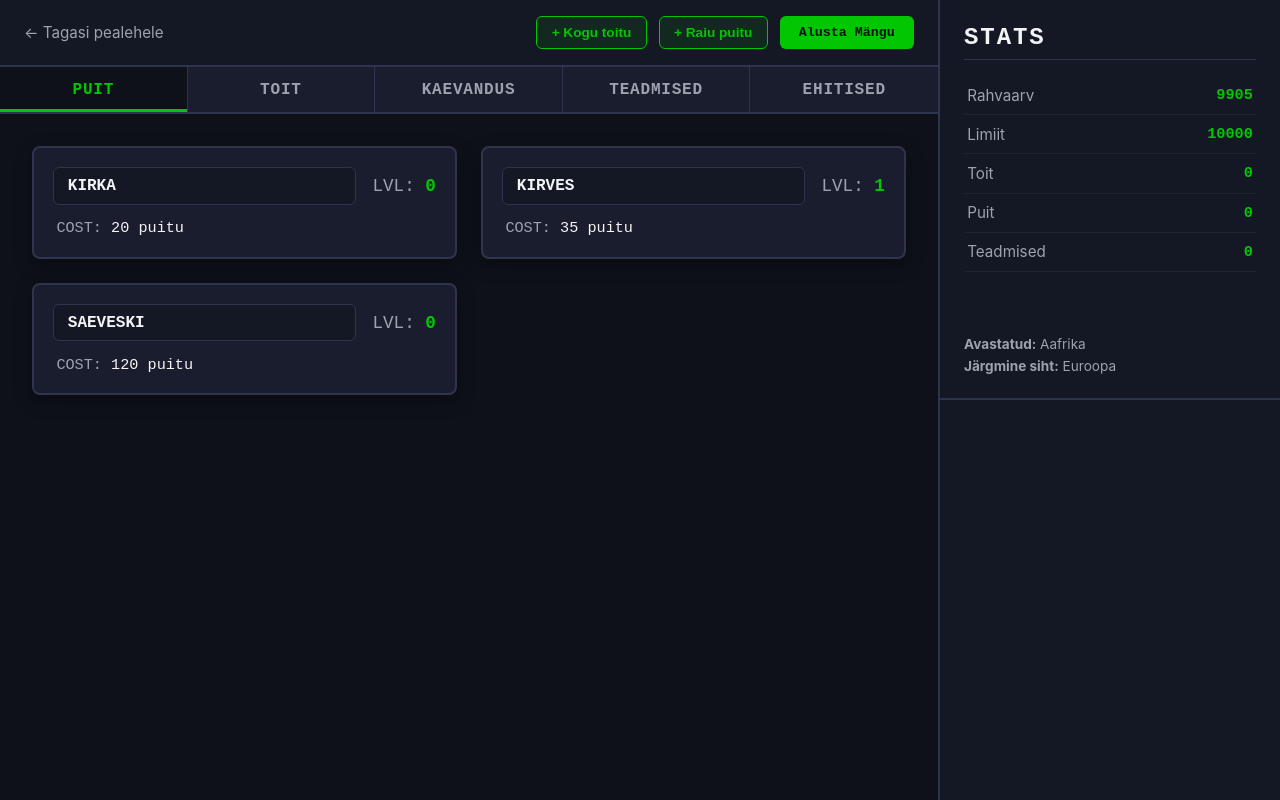
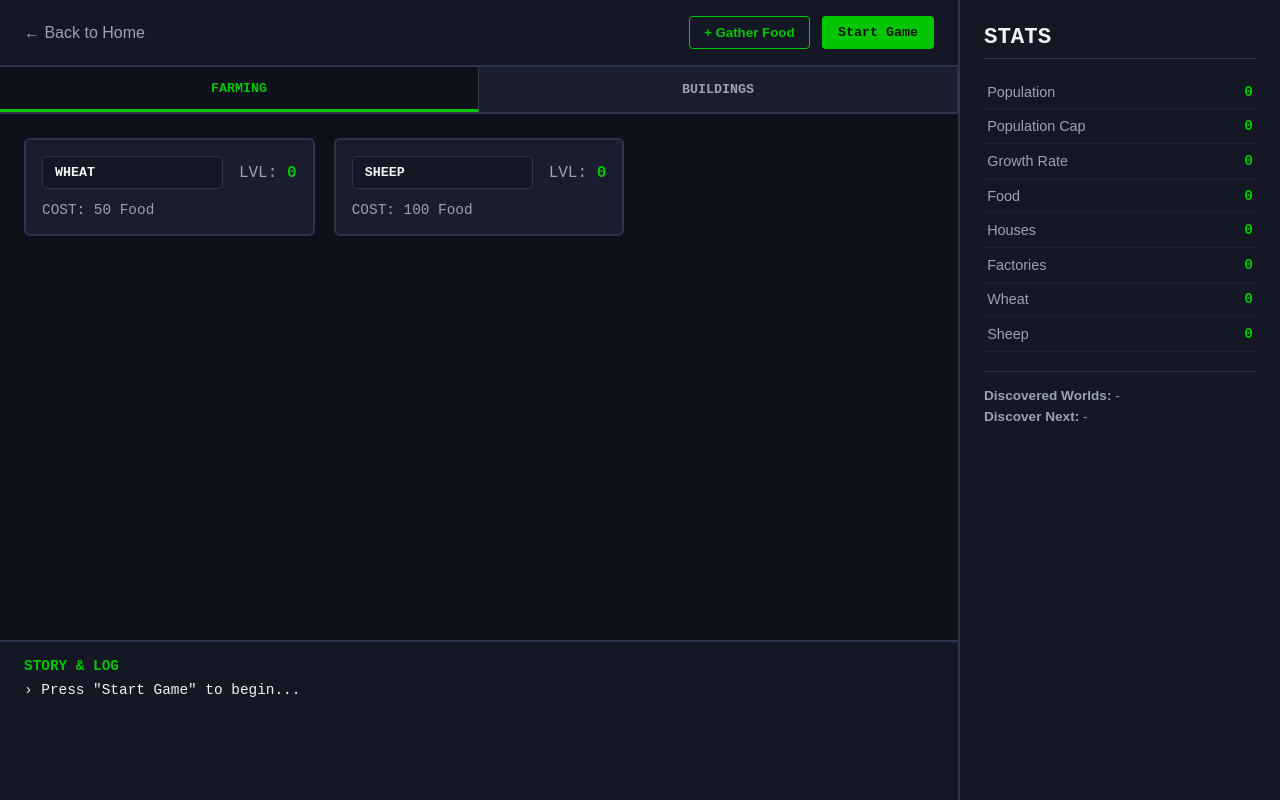
Before and after one commit to XCWI/Veebilehe-projekt, a Flask app: template teine_mang/templates/game.html in a window 1280 px wide. Run offline with Flask 3, Linux system fonts and the light colour scheme; the template is opened without the code that fills it, so the values that code supplies are empty; parts of the project's set-up code (start-up, migrations or seed data) failed here and were passed over.

Commit message:
tegin ümber veits

```diff
--- a/teine_mang/static/css/game.css
+++ b/teine_mang/static/css/game.css
@@ -1,26 +1,22 @@
-/* ================= ÜLDISED VÄRVID JA FONDID (CSS muutujad) ================= */
-/* Muutujaid kasutades saad kogu lehe värve ühest kohast korraga muuta */
+/* Põhivärvid */
 :root {
-    --bg-dark: #0f111a;             /* Kõige tumedam taustavärv (tööala taust) */
-    --panel-bg: #141724;            /* Külgriba ja päise taustavärv */
-    --card-bg: #1a1d2e;             /* Uuenduste kastide ja vahekaartide taust */
-    --accent-green: #02c602;        /* Põhiline neoonroheline aktsentvärv */
-    --accent-green-hover: #03e603;  /* Heledam roheline, kui hiir on nupu peal */
-    --text-primary: #f3f4f6;        /* Peamine hele tekstivärv */
-    --text-secondary: #9ca3af;      /* Hallikas abitekstide värv */
-    --border-color: #2e344e;        /* Kastide ja paneelide äärisejooned */
-    --font-mono: 'Courier New', Courier, monospace; /* Koodilik font numbritele ja nuppudele */
-    --font-main: -apple-system, BlinkMacSystemFont, 'Segoe UI', Roboto, sans-serif;
+    --bg-dark: #0f111a;
+    --panel-bg: #141724;
+    --card-bg: #1a1d2e;
+    --accent-green: #02c602;
+    --text-primary: #f3f4f6;
+    --text-secondary: #9ca3af;
+    --border-color: #2e344e;
+    --font-mono: 'Courier New', Courier, monospace;
+    --font-main: Arial, sans-serif;
 }
 
-/* Nullib brauseri vaikimisi veerised (margin/padding), et paigutus oleks täpne */
 * {
     margin: 0;
     padding: 0;
     box-sizing: border-box;
 }
 
-/* Hoiab lehe täpselt ekraani kõrgusena (100vh) ja peidab üleliigse kerimisriba */
 body {
     background-color: var(--bg-dark);
     color: var(--text-primary);
@@ -29,26 +25,22 @@ body {
     overflow: hidden;
 }
 
-/* ================= PÕHIPAIGUTUS (GRID) ================= */
-/* Jagab ekraani 2 veergu: vasak pool võtab kogu vaba ruumi (1fr), parem külgriba on 340px lai */
+/* Jagab lehe kaheks: vasakul tööala, paremal 320px lai STATS riba */
 .game-layout {
     display: grid;
-    grid-template-columns: 1fr 340px;
+    grid-template-columns: 1fr 320px;
     height: 100vh;
-    width: 100vw;
 }
 
-/* ================= VASAK POOL ================= */
-/* Paigutab päise, kategooriate riba ja kastide ala üksteise alla (flex-direction: column) */
+/* Vasak pool */
 .main-area {
     display: flex;
     flex-direction: column;
-    border-right: 2px solid var(--border-color); /* Eraldusjoon vasaku ja parema poole vahel */
+    border-right: 2px solid var(--border-color);
     height: 100%;
-    overflow: hidden;
 }
 
-/* Ülemine päiseriba: lükkab tagasilingi vasakule ja nupud paremale (space-between) */
+/* Ülemine riba */
 .top-bar {
     display: flex;
     justify-content: space-between;
@@ -58,54 +50,45 @@ body {
     border-bottom: 2px solid var(--border-color);
 }
 
-/* "Tagasi pealehele" link */
 .back-link {
     color: var(--text-secondary);
     text-decoration: none;
-    font-size: 0.95rem;
-    transition: color 0.2s;
 }
 
 .back-link:hover {
     color: var(--accent-green);
 }
 
-/* Päise parempoolsete nuppude rühm */
 .quick-actions {
     display: flex;
     gap: 0.75rem;
-    align-items: center;
 }
 
-/* Roheline "Alusta Mängu" nupp */
+/* Nupud */
 .btn-start {
     background-color: var(--accent-green);
     color: #0b130b;
     border: none;
-    padding: 0.55rem 1.2rem;
+    padding: 0.5rem 1rem;
     font-family: var(--font-mono);
-    font-weight: 700;
-    border-radius: 6px;
+    font-weight: bold;
+    border-radius: 4px;
     cursor: pointer;
-    transition: all 0.2s ease;
 }
 
-.btn-start:hover {
-    background-color: var(--accent-green-hover);
-    box-shadow: 0 0 12px rgba(2, 198, 2, 0.5); /* Roheline helendus hiirega peale minnes */
+.btn-start:disabled {
+    opacity: 0.5;
+    cursor: default;
 }
 
-/* "+ Kogu toitu" ja "+ Raiu puitu" nupud */
 .action-btn {
-    background-color: rgba(2, 198, 2, 0.1);
+    background-color: transparent;
     color: var(--accent-green);
     border: 1px solid var(--accent-green);
     padding: 0.5rem 0.9rem;
-    border-radius: 6px;
-    font-size: 0.85rem;
+    border-radius: 4px;
     font-weight: bold;
     cursor: pointer;
-    transition: all 0.2s ease;
 }
 
 .action-btn:hover {
@@ -113,79 +96,55 @@ body {
     color: #0b130b;
 }
 
-/* ================= KATEGOORIATE RIBA (PUIT | TOIT | jne) ================= */
-/* Jagab riba 5 võrdseks lahtriks (repeat(5, 1fr)) */
+/* Kategooriate riba (2 vahekaarti) */
 .category-tabs {
     display: grid;
-    grid-template-columns: repeat(5, 1fr);
+    grid-template-columns: 1fr 1fr;
     background: var(--card-bg);
     border-bottom: 2px solid var(--border-color);
 }
 
-/* Üksiku kategoorianupu stiil */
 .tab-btn {
     background: transparent;
     color: var(--text-secondary);
     border: none;
-    border-right: 1px solid var(--border-color); /* Püstine eraldusjoon nuppude vahel */
-    padding: 0.85rem 1rem;
+    border-right: 1px solid var(--border-color);
+    padding: 0.85rem;
     font-family: var(--font-mono);
-    font-size: 1rem;
-    font-weight: 700;
-    letter-spacing: 0.05em;
+    font-weight: bold;
     cursor: pointer;
-    transition: all 0.2s ease;
 }
 
-.tab-btn:last-child {
-    border-right: none; /* Viimasel nupul pole parempoolset äärist vaja */
-}
-
-.tab-btn:hover {
-    color: var(--text-primary);
-    background: rgba(255, 255, 255, 0.03);
-}
-
-/* Aktiivse (parajasti valitud) kategooria stiil: roheline tekst ja roheline joon all */
 .tab-btn.active {
     color: var(--accent-green);
     background: var(--bg-dark);
-    box-shadow: inset 0 -3px 0 var(--accent-green);
+    border-bottom: 3px solid var(--accent-green);
 }
 
-/* ================= KESKMINE ALA: UUENDUSTE KASTID ================= */
-/* Võtab enda alla kogu ülejäänud kõrguse (flex: 1) ja lubab vajadusel kerida (overflow-y: auto) */
+/* Keskmine kastide ala */
 .upgrades-workspace {
     flex: 1;
-    padding: 2rem;
+    padding: 1.5rem;
     overflow-y: auto;
 }
 
-/* Paigutab kastid automaatselt ridadesse (iga kast on vähemalt 290px lai) */
 .upgrades-grid {
     display: grid;
-    grid-template-columns: repeat(auto-fill, minmax(290px, 1fr));
-    gap: 1.5rem;
+    grid-template-columns: repeat(auto-fill, minmax(260px, 1fr));
+    gap: 1.2rem;
 }
 
-/* Ühe uuenduse valimine kast (nt KIRKA karp) */
+/* Üksiku uuenduse kast */
 .upgrade-card {
     background: var(--card-bg);
     border: 2px solid var(--border-color);
-    border-radius: 8px;
-    padding: 1.2rem;
+    border-radius: 6px;
+    padding: 1rem;
     display: flex;
     flex-direction: column;
-    gap: 0.9rem;
-    box-shadow: 0 6px 18px rgba(0, 0, 0, 0.35);
-    transition: border-color 0.2s ease;
+    gap: 0.8rem;
 }
 
-.upgrade-card:hover {
-    border-color: rgba(2, 198, 2, 0.5); /* Kastile tekib hiirega peale minnes õrn roheline äär */
-}
-
-/* Kasti ülemine rida: hoiab nime-nuppu vasakul ja "LVL: 4" teksti paremal */
 .card-top {
     display: flex;
     justify-content: space-between;
@@ -193,120 +152,117 @@ body {
     gap: 1rem;
 }
 
-/* Sisemine raamiga nupp eseme nime ümber (nt "KIRKA") */
 .item-buy-btn {
     flex: 1;
     background: var(--panel-bg);
     color: var(--text-primary);
-    border: 1.5px solid var(--border-color);
-    border-radius: 6px;
-    padding: 0.55rem 0.85rem;
+    border: 1px solid var(--border-color);
+    border-radius: 4px;
+    padding: 0.5rem 0.75rem;
     text-align: left;
     font-family: var(--font-mono);
-    font-size: 1rem;
-    font-weight: 700;
+    font-weight: bold;
     cursor: pointer;
-    transition: all 0.2s ease;
 }
 
 .item-buy-btn:hover {
     border-color: var(--accent-green);
     color: var(--accent-green);
-    background: rgba(2, 198, 2, 0.08);
 }
 
-/* "LVL: 4" tekst kasti paremas servas */
 .item-lvl {
     font-family: var(--font-mono);
-    font-size: 1.1rem;
     color: var(--text-secondary);
-    white-space: nowrap; /* Takistab LVL teksti murdumist kahele reale */
 }
 
 .item-lvl strong {
-    color: var(--accent-green); /* Teeb taseme numbri roheliseks */
+    color: var(--accent-green);
 }
 
-/* Kasti alumine rida ("COST: 20 puitu") */
 .card-bottom {
     font-family: var(--font-mono);
-    font-size: 0.95rem;
+    font-size: 0.9rem;
     color: var(--text-secondary);
-    padding-left: 0.2rem;
 }
 
-.card-bottom span {
+/* Alumine Story kast */
+.story-box {
+    height: 160px;
+    background: var(--panel-bg);
+    border-top: 2px solid var(--border-color);
+    padding: 1rem 1.5rem;
+    display: flex;
+    flex-direction: column;
+    gap: 0.5rem;
+}
+
+.story-title {
+    font-family: var(--font-mono);
+    font-size: 0.9rem;
+    color: var(--accent-green);
+}
+
+.story-log {
+    flex: 1;
+    overflow-y: auto;
+    font-family: var(--font-mono);
+    font-size: 0.9rem;
+    display: flex;
+    flex-direction: column;
+    gap: 0.35rem;
+}
+
+.story-entry {
+    color: var(--text-secondary);
+}
+
+.story-entry:first-child {
     color: var(--text-primary);
 }
 
-/* ================= PAREM KÜLGRIBA (STATS + MAA KERA) ================= */
-/* Jagab parema külgriba vertikaalselt pooleks: ülemine 1fr (STATS), alumine 1fr (Maa kera) */
+/* Parem külgriba: STATS */
 .right-sidebar {
-    display: grid;
-    grid-template-rows: 1fr 1fr;
     background: var(--panel-bg);
-    height: 100%;
+    padding: 1.5rem;
 }
 
-/* Ülemine parem kast: Statistika */
-.stats-box {
-    padding: 1.5rem;
-    border-bottom: 2px solid var(--border-color); /* Horisontaalne joon STATS kasti all */
-    display: flex;
-    flex-direction: column;
-}
-
-/* "STATS" pealkiri */
 .panel-title {
     font-family: var(--font-mono);
-    font-size: 1.5rem;
-    color: var(--text-primary);
-    letter-spacing: 0.08em;
+    font-size: 1.4rem;
     margin-bottom: 1rem;
     padding-bottom: 0.5rem;
     border-bottom: 1px solid var(--border-color);
 }
 
-/* Statistika tabel */
 .stats-table {
     width: 100%;
     border-collapse: collapse;
 }
 
 .stats-table td {
-    padding: 0.6rem 0.2rem;
+    padding: 0.55rem 0.2rem;
     border-bottom: 1px solid rgba(255, 255, 255, 0.05);
-    font-size: 0.95rem;
+    font-size: 0.9rem;
 }
 
 .stat-label {
-    color: var(--text-secondary); /* Ressursi nimetus vasakul (hallikas) */
+    color: var(--text-secondary);
 }
 
 .stat-value {
-    text-align: right;            /* Ressursi väärtus paremal (roheline number) */
+    text-align: right;
     font-family: var(--font-mono);
-    font-weight: 700;
+    font-weight: bold;
     color: var(--accent-green);
 }
 
-/* Avastatud mandrite plokk statistika kasti allosas */
 .continent-info {
-    margin-top: auto; /* Lükkab mandrite info STATS kasti alumisse serva */
+    margin-top: 1.2rem;
     padding-top: 1rem;
+    border-top: 1px solid var(--border-color);
     font-size: 0.85rem;
     color: var(--text-secondary);
     display: flex;
     flex-direction: column;
-    gap: 0.35rem;
+    gap: 0.4rem;
 }
-
-/* ================= KOHANDUVUS VÄIKSEMATEL EKRAANIDEL ================= */
-/* Kui ekraani laius on alla 900px, tõstab parema külgriba vasaku tööala alla */
-@media (max-width: 900px) {
-    body { height: auto; overflow: auto; }
-    .game-layout { grid-template-columns: 1fr; height: auto; }
-    .main-area { border-right: none; border-bottom: 2px solid var(--border-color); }
-    .category-tabs { grid-template-columns: repeat(2, 1fr); }
-    .right-sidebar { grid-template-rows: auto auto; }
-}
--- a/teine_mang/templates/game.html
+++ b/teine_mang/templates/game.html
@@ -1,170 +1,193 @@
 <!DOCTYPE html>
-<html lang="et">
+<html lang="en">
 <head>
     <meta charset="UTF-8">
-    <!-- Tagab, et leht kohandub ka väiksematel ekraanidel ja mobiilis -->
     <meta name="viewport" content="width=device-width, initial-scale=1.0">
-    <title>Inimkonna Tõus | Mäng</title>
-    <!-- Ühendab selle HTML-lehe static/css kaustas oleva game.css kujundusfailiga -->
+    <title>Rise of Humanity | Game</title>
+    <!-- Ühendab game.css kujundusfaili -->
     <link rel="stylesheet" href="../static/css/game.css">
 </head>
 <body>
-    <!-- Kogu mängu ümbritsev põhikonteiner (jagab ekraani vasakuks ja paremaks pooleks) -->
     <div class="game-layout">
 
-        <!-- ================= VASAK POOL: Päis, kategooriad ja uuenduste kastid ================= -->
+        <!-- VASAK POOL: Päis, kategooriad, kastid ja alumine story-logi -->
         <div class="main-area">
 
-            <!-- Ülemine päiseriba: tagasilink pealehele ja kiirtegevuste nupud -->
+            <!-- Ülemine riba -->
             <header class="top-bar">
-                <a href="home.html" class="back-link">← Tagasi pealehele</a>
+                <a href="home.html" class="back-link">← Back to Home</a>
                 <div class="quick-actions">
-                    <button class="action-btn" onclick="gather_food()">+ Kogu toitu</button>
-                    <button class="action-btn" onclick="gather_wood()">+ Raiu puitu</button>
-                    <button id="start_btn" class="btn-start" onclick="start_game()">Alusta Mängu</button>
+                    <button class="action-btn" onclick="gather_food()">+ Gather Food</button>
+                    <button id="start_btn" class="btn-start" onclick="start_game()">Start Game</button>
                 </div>
             </header>
 
-            <!-- Kategooriate menüüriba (klõpsates kutsub välja switchTab funktsiooni ja vahetab kaste) -->
+            <!-- Kategooriate riba (ainult game_data.txt asjad: Food/Farming ja Buildings) -->
             <nav class="category-tabs">
-                <button class="tab-btn active" onclick="switchTab('puit', this)">PUIT</button>
-                <button class="tab-btn" onclick="switchTab('toit', this)">TOIT</button>
-                <button class="tab-btn" onclick="switchTab('kaevandus', this)">KAEVANDUS</button>
-                <button class="tab-btn" onclick="switchTab('teadmised', this)">TEADMISED</button>
-                <button class="tab-btn" onclick="switchTab('ehitised', this)">EHITISED</button>
+                <button class="tab-btn active" onclick="switchTab('farming', this)">FARMING</button>
+                <button class="tab-btn" onclick="switchTab('buildings', this)">BUILDINGS</button>
             </nav>
 
-            <!-- Keskmine tööala, kuhu ilmuvad valitud kategooria kastid (nt KIRKA, LVL ja COST) -->
+            <!-- Keskmine ala: Uuenduste kastid -->
             <main class="upgrades-workspace">
-                <!-- JavaScript genereerib siia sisse .upgrade-card kastid -->
                 <div id="upgrades-grid" class="upgrades-grid"></div>
             </main>
+
+            <!-- Alumine kast: Story & Log -->
+            <section class="story-box">
+                <h3 class="story-title">STORY &amp; LOG</h3>
+                <div id="story-log" class="story-log">
+                    <p class="story-entry">› Press "Start Game" to begin...</p>
+                </div>
+            </section>
         </div>
 
-        <!-- ================= PAREM POOL: Üleval STATS, all Maa kera ================= -->
+        <!-- PAREM POOL: STATS (täpselt game_data.txt väljad) -->
         <aside class="right-sidebar">
-
-            <!-- Paremal üleval: Statistika paneel (id-d on seotud mang.js ja Pythoni andmetega) -->
             <section class="stats-box">
                 <h2 class="panel-title">STATS</h2>
                 <table class="stats-table">
-                    <tr><td class="stat-label">Rahvaarv</td><td class="stat-value" id="population">9905</td></tr>
-                    <tr><td class="stat-label">Limiit</td><td class="stat-value" id="population_cap">10000</td></tr>
-                    <tr><td class="stat-label">Toit</td><td class="stat-value" id="food">0</td></tr>
-                    <tr><td class="stat-label">Puit</td><td class="stat-value" id="wood">0</td></tr>
-                    <tr><td class="stat-label">Teadmised</td><td class="stat-value" id="knowledge">0</td></tr>
+                    <tr><td class="stat-label">Population</td><td class="stat-value" id="population">0</td></tr>
+                    <tr><td class="stat-label">Population Cap</td><td class="stat-value" id="population_cap">0</td></tr>
+                    <tr><td class="stat-label">Growth Rate</td><td class="stat-value" id="population_growth_rate">0</td></tr>
+                    <tr><td class="stat-label">Food</td><td class="stat-value" id="food">0</td></tr>
+                    <tr><td class="stat-label">Houses</td><td class="stat-value" id="houses">0</td></tr>
+                    <tr><td class="stat-label">Factories</td><td class="stat-value" id="factories">0</td></tr>
+                    <tr><td class="stat-label">Wheat</td><td class="stat-value" id="wheat">0</td></tr>
+                    <tr><td class="stat-label">Sheep</td><td class="stat-value" id="sheep">0</td></tr>
                 </table>
 
-                <!-- Mandrite avastamise info statistika tabeli allservas -->
                 <div class="continent-info">
-                    <div><strong>Avastatud:</strong> <span id="discovered">Aafrika</span></div>
-                    <div><strong>Järgmine siht:</strong> <span id="next_continent">Euroopa</span></div>
+                    <div><strong>Discovered Worlds:</strong> <span id="discovered_worlds">-</span></div>
+                    <div><strong>Discover Next:</strong> <span id="discover_next">-</span></div>
                 </div>
             </section>
         </aside>
     </div>
 
-    <!-- Lehesisene skript vahekaartide vahetamiseks ja uuenduste kastide joonistamiseks -->
     <script>
-        // Andmestik: iga kategooria all on nimekiri esemetest (ID, kuvatav nimi, algtase, max tase, hind)
+        let gameStarted = false;
+        let activeCategory = "farming";
+
+        // Ainult need 4 asja, mis on game_data.txt failis (wheat, sheep, houses, factories)
         const itemsByCategory = {
-            puit: [
-                { id: "pickaxe", name: "KIRKA", lvl: 0, maxLvl: 4, cost: "20 puitu" },
-                { id: "axe", name: "KIRVES", lvl: 1, maxLvl: 5, cost: "35 puitu" },
-                { id: "sawmill", name: "SAEVESKI", lvl: 0, maxLvl: 3, cost: "120 puitu" }
+            farming: [
+                { id: "wheat", name: "WHEAT", lvl: 0, cost: 50, desc: "Planted wheat fields to produce more food." },
+                { id: "sheep", name: "SHEEP", lvl: 0, cost: 100, desc: "Domesticated sheep for a steady food supply." }
             ],
-            toit: [
-                { id: "hoe", name: "KÕBLAS (HOE)", lvl: 0, maxLvl: 4, cost: "20 puitu" },
-                { id: "crop_rotation", name: "KÜLVIKORD", lvl: 0, maxLvl: 3, cost: "50 puitu" },
-                { id: "irrigation", name: "NIISUTUS", lvl: 0, maxLvl: 3, cost: "100 puitu" }
-            ],
-            kaevandus: [
-                { id: "stone_tools", name: "KIVITÖÖRIISTAD", lvl: 1, maxLvl: 4, cost: "40 puitu" },
-                { id: "deep_mine", name: "SÜVAKAEVANDUS", lvl: 0, maxLvl: 3, cost: "150 puitu" }
-            ],
-            teadmised: [
-                { id: "writing", name: "KIRJAOSKUS", lvl: 0, maxLvl: 3, cost: "80 puitu" },
-                { id: "school", name: "ÕPPESAAL", lvl: 0, maxLvl: 4, cost: "200 puitu" }
-            ],
-            ehitised: [
-                { id: "houses", name: "MAJAD", lvl: 0, maxLvl: 10, cost: "60 puitu" },
-                { id: "storage", name: "LADU", lvl: 1, maxLvl: 5, cost: "90 puitu" }
+            buildings: [
+                { id: "houses", name: "HOUSES", lvl: 0, cost: 150, desc: "Built new houses to increase population cap." },
+                { id: "factories", name: "FACTORIES", lvl: 0, cost: 300, desc: "Built factories to boost production." }
             ]
         };
 
-        // Hoiab meeles, milline kategooria on parajasti avatud (vaikimisi "puit")
-        let activeCategory = "puit";
+        // Lisab rea alumisse story-kasti
+        function addStoryMessage(text) {
+            const log = document.getElementById("story-log");
+            const entry = document.createElement("p");
+            entry.className = "story-entry";
+            entry.textContent = "› " + text;
+            log.prepend(entry);
+        }
 
-        // Käivitub, kui kasutaja klõpsab üleval kategooria nupul (nt PUIT või TOIT)
+        // Vahetab üleval kategooriat
         function switchTab(category, btnElement) {
             activeCategory = category;
-            // Eemaldab kõikidelt kategoorianuppudelt .active klassi (rohelise joone)
             document.querySelectorAll(".tab-btn").forEach(btn => btn.classList.remove("active"));
-            // Lisab .active klassi sellele nupule, mille peale just vajutati
             if (btnElement) btnElement.classList.add("active");
-            // Joonistab valitud kategooria kastid uuesti ekraanile
             renderCards();
         }
 
-        // Genereerib HTML-kastid vastavalt valitud kategooriale
+        // Joonistab kastid keskmisele alale
         function renderCards() {
             const grid = document.getElementById("upgrades-grid");
-            grid.innerHTML = ""; // Tühjendab vana sisu enne uute kastide lisamist
+            grid.innerHTML = "";
             const items = itemsByCategory[activeCategory] || [];
 
             for (const item of items) {
                 const card = document.createElement("div");
-                card.className = "upgrade-card"; // Annab kastile CSS-stiili
+                card.className = "upgrade-card";
                 card.innerHTML = `
                     <div class="card-top">
-                        <!-- Raamiga nupp eseme nimega (nt KIRKA), millele klõpsates ostetakse uuendus -->
-                        <button class="item-buy-btn" id="${item.id}_btn" onclick="upgradeItem('${item.id}')">
+                        <button class="item-buy-btn" onclick="buyItem('${item.id}')">
                             ${item.name}
                         </button>
-                        <!-- Näitab eseme praegust taset (LVL) -->
-                        <span class="item-lvl">LVL: <strong id="${item.id}_lvl">${item.lvl}</strong></span>
+                        <span class="item-lvl">LVL: <strong>${item.lvl}</strong></span>
                     </div>
-                    <!-- Kasti alumine rida, mis näitab uuenduse hinda (COST) -->
                     <div class="card-bottom">
-                        COST: <span id="${item.id}_cost">${item.cost}</span>
+                        COST: <span>${item.cost} Food</span>
                     </div>
                 `;
                 grid.appendChild(card);
             }
         }
 
-        // Käivitub, kui kasutaja vajutab kasti sees eseme nimele (nt KIRKA)
-        function upgradeItem(itemId) {
+        // Eseme ostmine (suurendab LVL-i ja uuendab paremal STATS tabelit)
+        function buyItem(itemId) {
+            if (!gameStarted) {
+                addStoryMessage("Press 'Start Game' first!");
+                return;
+            }
+
+            const foodEl = document.getElementById("food");
+            let currentFood = Number(foodEl.innerText);
+
             for (const cat in itemsByCategory) {
-                const found = itemsByCategory[cat].find(i => i.id === itemId);
-                // Kui tase pole veel maksimaalne, suurendab taset 1 võrra ja uuendab vaadet
-                if (found && found.lvl < found.maxLvl) {
-                    found.lvl++;
+                const item = itemsByCategory[cat].find(i => i.id === itemId);
+                if (item) {
+                    if (currentFood < item.cost) {
+                        addStoryMessage(`Not enough food to buy ${item.name} (Need ${item.cost} Food).`);
+                        return;
+                    }
+                    // Lahutab toidu, tõstab taset ja uuendab STATS tabelit
+                    foodEl.innerText = currentFood - item.cost;
+                    item.lvl++;
+                    document.getElementById(item.id).innerText = item.lvl;
                     renderCards();
+                    addStoryMessage(`${item.name} upgraded to LVL ${item.lvl}. ${item.desc}`);
                 }
-            }
-            // Kui mang.js failis on olemas buyUpgrade funktsioon, saadab ostuinfo ka Pythoni serverile
-            if (typeof buyUpgrade === "function") {
-                buyUpgrade(itemId);
             }
         }
 
-        // Päringud Flaski serverile (try/catch väldib vigu, kui vaatad lehte ilma Pythoni serverita)
+        // Seab "Start Game" vajutamisel game_data.txt algväärtused
         async function start_game() {
+            if (!gameStarted) {
+                gameStarted = true;
+                document.getElementById("population").innerText = "9905.0";
+                document.getElementById("population_cap").innerText = "10000";
+                document.getElementById("population_growth_rate").innerText = "0.01";
+                document.getElementById("food").innerText = "1000";
+                document.getElementById("houses").innerText = "0";
+                document.getElementById("factories").innerText = "0";
+                document.getElementById("wheat").innerText = "0";
+                document.getElementById("sheep").innerText = "0";
+                document.getElementById("discovered_worlds").innerText = "Africa";
+                document.getElementById("discover_next").innerText = "Europe";
+
+                const btn = document.getElementById("start_btn");
+                btn.innerText = "Game Running";
+                btn.disabled = true;
+
+                document.getElementById("story-log").innerHTML = "";
+                addStoryMessage("Game started in Africa. Next goal: Europe.");
+            }
             try { await fetch("/start_game"); } catch (e) {}
         }
+
+        // Toidu kogumine
         async function gather_food() {
+            if (!gameStarted) {
+                addStoryMessage("Press 'Start Game' first!");
+                return;
+            }
+            const foodEl = document.getElementById("food");
+            foodEl.innerText = Number(foodEl.innerText) + 50;
+            addStoryMessage("Gathered +50 Food.");
             try { await fetch("/gather_food"); } catch (e) {}
         }
-        async function gather_wood() {
-            try { await fetch("/gather_wood"); } catch (e) {}
-        }
 
-        // Joonistab lehe avamisel kohe esimese kategooria ("puit") kastid
         renderCards();
     </script>
-
-    <!-- Ühendab välise JavaScripti faili (mang.js) -->
     <script src="../mang.js"></script>
 </body>
 </html>
```
